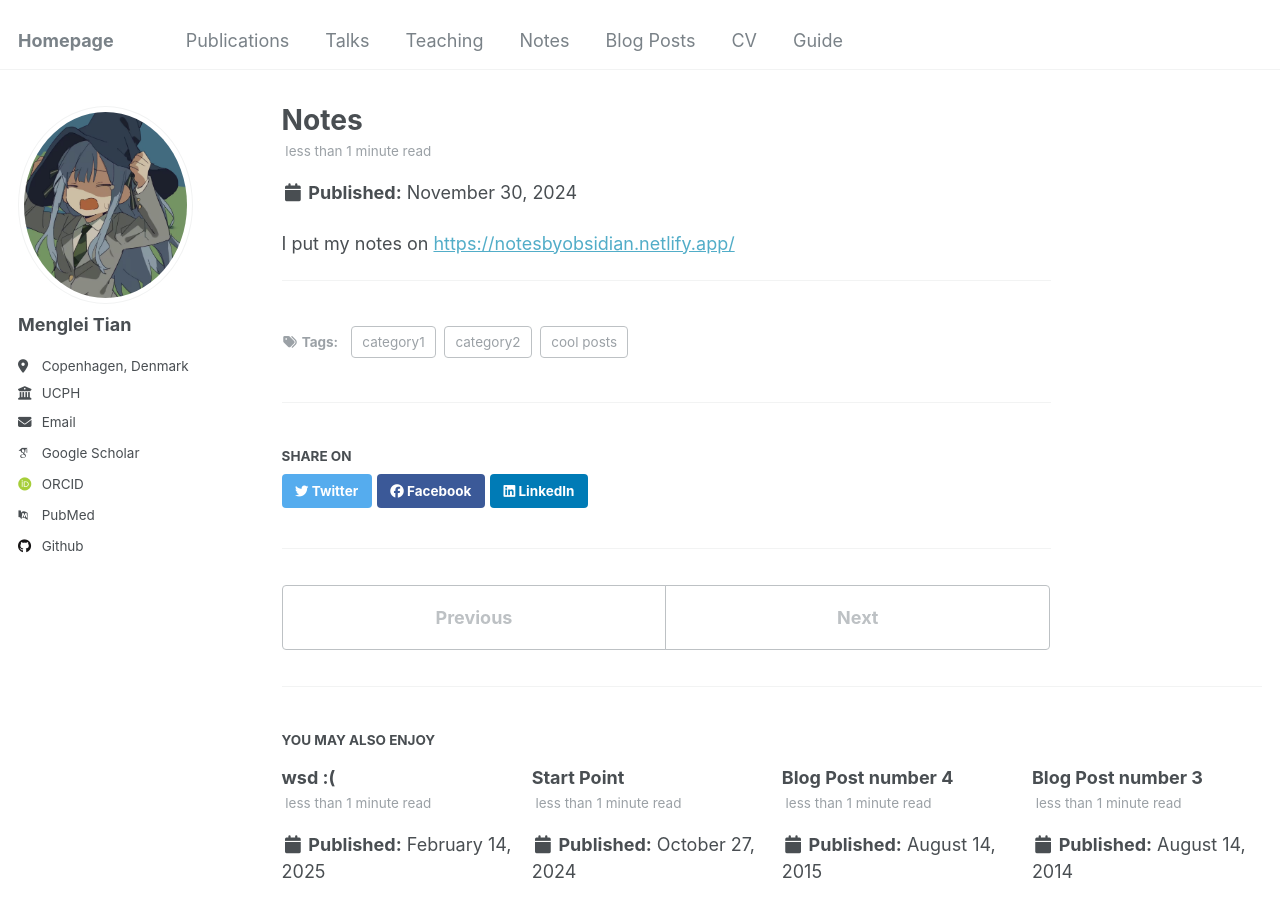
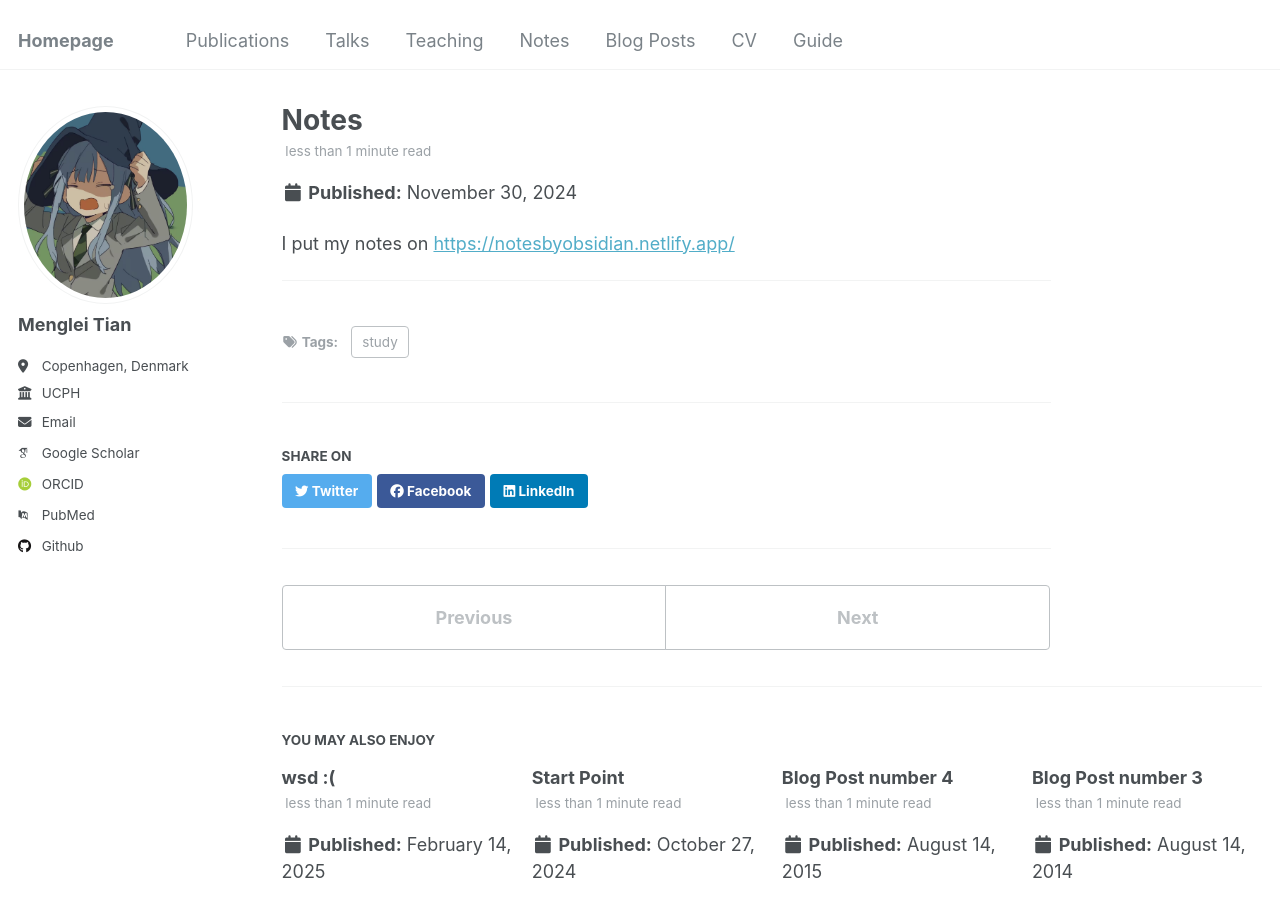
Before and after one commit to Corvus-coronoides/Menglei-Tian.github.io, a Jekyll site: the page built from _posts/2013-08-14-blog-post-2.md, in a window 1280 px wide and 900 px high. Built offline with Jekyll 4.4.1, drawn with Linux system fonts in a browser that asks for light colours; some web fonts are replaced.

Commit message:
Update 2013-08-14-blog-post-2.md

```diff
--- a/_posts/2013-08-14-blog-post-2.md
+++ b/_posts/2013-08-14-blog-post-2.md
@@ -3,9 +3,8 @@ title: 'Notes'
 date: 2024-11-30
 permalink: /posts/2013/08/blog-post-2/
 tags:
-  - cool posts
-  - category1
-  - category2
+  - study
+
 ---
 
 I put my notes on [https://notesbyobsidian.netlify.app/](https://notesbyobsidian.netlify.app/)
```
